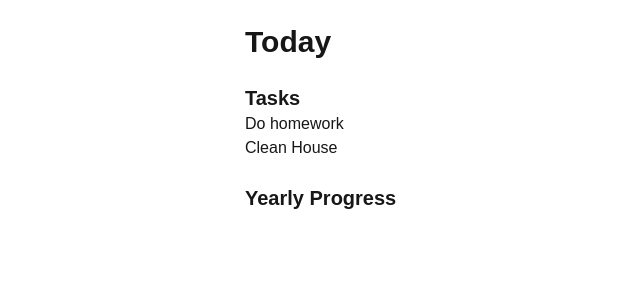
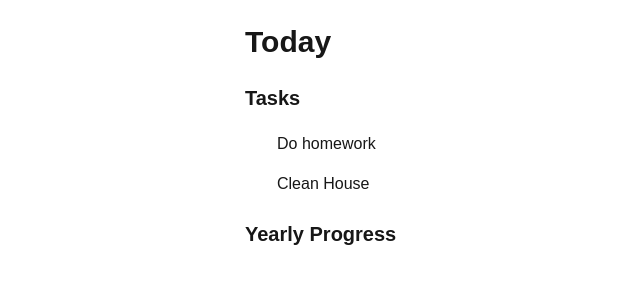
Before and after one commit to tltnsk/productivity-plus, a Next.js app: page / in a window 1280 px wide. Shown: the top 300 px of the page, without its empty margins (35-675 px from the left). Built offline with nearby package versions, Linux system fonts and the light colour scheme.

Commit message:
Add spacing to TaskList

```diff
--- a/src/components/TaskList.tsx
+++ b/src/components/TaskList.tsx
@@ -9,7 +9,7 @@ type TaskListProps = {
 
 export default function TaskList({ tasks }: TaskListProps) {
   return (
-    <ul>
+    <ul className="space-y-4 mt-5 ml-8">
       {tasks.map((task) => (
         <li key={task.id}>{task.description}</li>
       ))}
```
